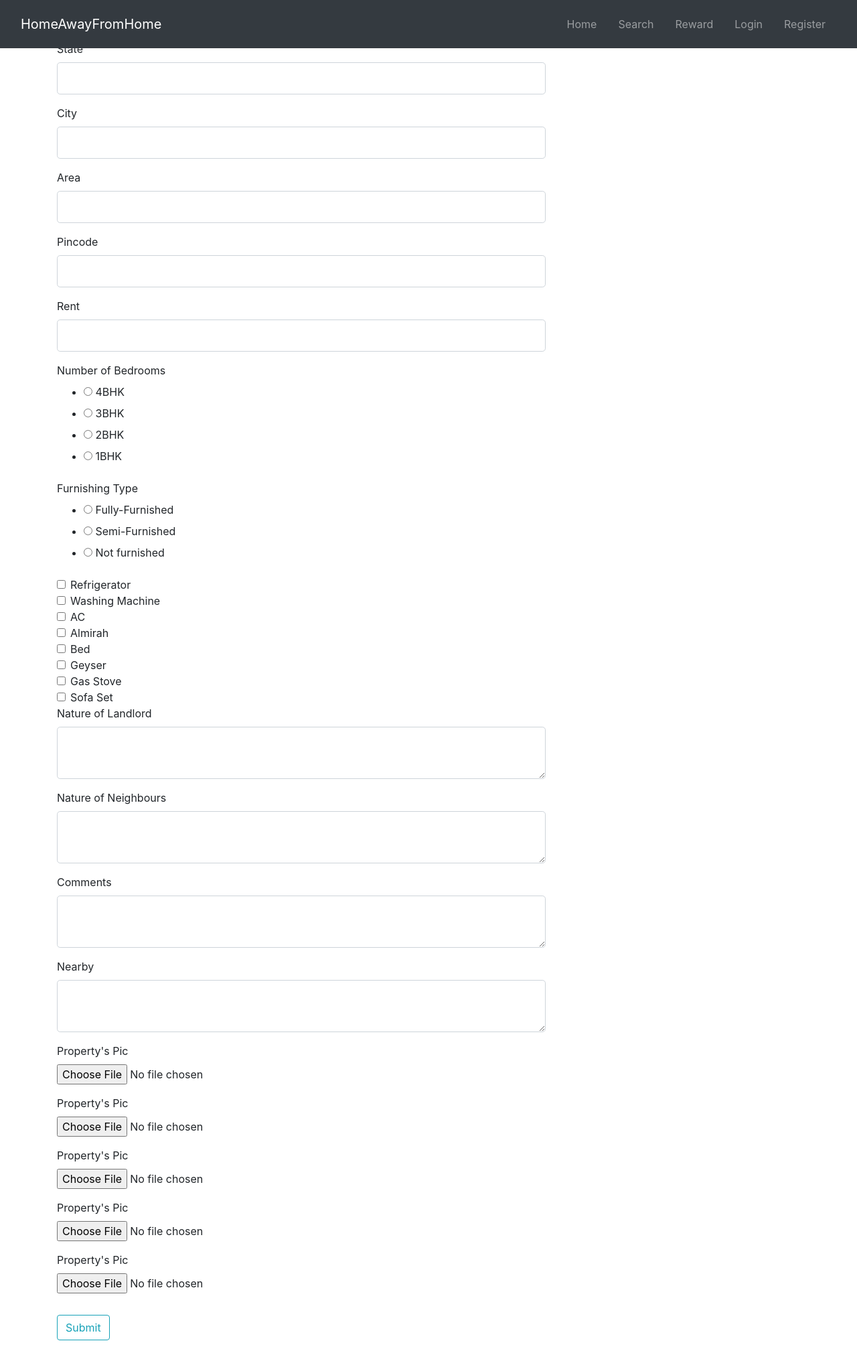
After one commit to Mind-benders-project/HomeAwayFromHomeWesbite, a Flask app: page /post in a window 1280 px wide. The commit adds this page. Shown: the whole page at 67% size. Run offline with Flask 2, Linux system fonts and the light colour scheme; some libraries are stand-ins or nearby versions.

Commit message:
Post Database Left Layout Done

```diff
--- a/forms.py
+++ b/forms.py
@@ -1,5 +1,6 @@
 from flask_wtf import FlaskForm
-from wtforms import StringField, PasswordField, SubmitField, BooleanField, RadioField, DateField, ValidationError
+from wtforms import StringField, PasswordField, SubmitField, BooleanField, RadioField, DateField, ValidationError, IntegerField, TextAreaField
+from flask_wtf.file import FileField,FileAllowed
 from wtforms.validators import DataRequired, Length, Email, EqualTo , Regexp
 from __main__ import User
 
@@ -34,3 +35,32 @@ class RegistrationForm(FlaskForm):
         user = User.query.filter_by(email=email.data).first()
         if user:
             raise ValidationError('Account with that email already exists')
+
+
+
+class Post_info(FlaskForm):
+    state = StringField('State', validators=[DataRequired()])
+    city = StringField('City', validators=[DataRequired()])
+    area = StringField('Area', validators=[DataRequired()])
+    pincode = IntegerField('Pincode', validators=[DataRequired()])
+    rent = IntegerField('Rent', validators=[DataRequired()])
+    no_of_bedrooms = RadioField('Number of Bedrooms', choices=[(4,'4BHK'),(3,'3BHK'),(2,'2BHK'),(1,'1BHK')] , validators=[DataRequired()])
+    furnishing_type = RadioField('Furnishing Type', choices=[(2,'Fully-Furnished'),(1,'Semi-Furnished'),(0,'Not furnished')] , validators=[DataRequired()])
+    refrigerator = BooleanField('Refrigerator')
+    washing_machine = BooleanField('Washing Machine')
+    ac = BooleanField('AC')
+    almirah = BooleanField('Almirah')
+    bed = BooleanField('Bed')
+    geyser = BooleanField('Geyser')
+    gas_stove = BooleanField('Gas Stove')
+    sofa = BooleanField('Sofa Set')
+    landloard_nature = TextAreaField('Nature of Landlord',validators=[DataRequired(), Length(min=2, max=200)])
+    neighbours_nature = TextAreaField('Nature of Neighbours',validators=[Length(min=2, max=200)])
+    comments = TextAreaField('Comments',validators=[Length(min=2, max=200)])
+    nearby = TextAreaField('Nearby',validators=[DataRequired(), Length(min=2, max=200)])
+    picture1 = FileField("Property's Pic", validators=[DataRequired(), FileAllowed(['jpg','png','jpeg'])])
+    picture2 = FileField("Property's Pic", validators=[FileAllowed(['jpg','png','jpeg'])])
+    picture3 = FileField("Property's Pic", validators=[FileAllowed(['jpg','png','jpeg'])])
+    picture4 = FileField("Property's Pic", validators=[FileAllowed(['jpg','png','jpeg'])])
+    picture5 = FileField("Property's Pic", validators=[FileAllowed(['jpg','png','jpeg'])])
+    submit = SubmitField('Submit')
--- a/main.py
+++ b/main.py
@@ -1,4 +1,7 @@
-from flask import Flask, render_template, url_for, flash, redirect
+import os
+import secrets
+from PIL import Image
+from flask import Flask, render_template, url_for, flash, redirect, request
 from datetime import datetime
 from flask_sqlalchemy import SQLAlchemy
 from flask_bcrypt import Bcrypt
@@ -11,6 +14,8 @@ app.config['SQLALCHEMY_DATABASE_URI'] = 'sqlite:///data.db'
 db = SQLAlchemy(app)
 bcrypt = Bcrypt(app)
 login_manager = LoginManager(app)
+login_manager.login_view = 'login'
+login_manager.login_message_category = 'info'
 
 @login_manager.user_loader
 def load_user(user_id):
@@ -75,6 +80,8 @@ class Post(db.Model):
 
     def __repr__(self):
         return f"Post('{self.title}', '{self.date_posted}')"
+
+
 @app.route("/")
 @app.route("/home")
 def home():
@@ -85,9 +92,12 @@ def home():
 def search():
     return render_template('search.html')
 
-from forms import RegistrationForm, LoginForm
+from forms import RegistrationForm, LoginForm,Post_info
 @app.route("/register", methods=['GET', 'POST'])
 def register():
+    if current_user.is_authenticated:
+        return redirect(url_for('home'))
+
     form = RegistrationForm()
     if form.validate_on_submit():
         encrypted_password = bcrypt.generate_password_hash(form.password.data).decode('utf-8')
@@ -101,17 +111,75 @@ def register():
 
 @app.route("/login", methods=['GET', 'POST'])
 def login():
+    if current_user.is_authenticated:
+        return redirect(url_for('home'))
     form = LoginForm()
     if form.validate_on_submit():
         user = User.query.filter_by(email=form.email.data).first()
         if user and bcrypt.check_password_hash(user.password,form.password.data):
             login_user(user,remember=True)
-            return redirect(url_for('home'))
+            next_page = request.args.get('next')
+            return redirect(next_page) if next_page else redirect(url_for('home'))
         else:
             flash('Login Unsuccessful. Incorrect email or password', 'danger')
     return render_template('login.html', form=form)
 
 
 
+@app.route("/logout", methods=['GET', 'POST'])
+def logout():
+    logout_user()
+    return redirect(url_for('home'))
+
+
+@app.route("/profile", methods=['GET', 'POST'])
+@login_required
+def profile():
+    return render_template('profile.html', title='Account')
+
+
+def save_picture(form_picture):
+    random_hex = secrets.token_hex(8)
+    _, f_ext = os.path.splitext(form_picture.filename)
+    picture_fn = random_hex + f_ext
+    picture_path = os.path.join(app.root_path, 'static/profile_pics', picture_fn)
+
+    output_size = (125, 125)
+    i = Image.open(form_picture)
+    i.thumbnail(output_size)
+    i.save(picture_path)
+
+    return picture_fn
+
+
+
+@app.route("/post", methods=['GET', 'POST'])
+def post():
+    form = Post_info()
+    if form.validate_on_submit():
+        if form.picture1.data:
+            picture_file = save_picture(form.picture1.data)
+            current_user.image1 = picture_file
+        if form.picture2.data:
+            picture_file = save_picture(form.picture2.data)
+            current_user.image2 = picture_file
+        if form.picture3.data:
+            picture_file = save_picture(form.picture3.data)
+            current_user.image3 = picture_file
+        if form.pictur4.data:
+            picture_file = save_picture(form.picture4.data)
+            current_user.image4 = picture_file
+        if form.picture5.data:
+            picture_file = save_picture(form.picture5.data)
+            current_user.image5 = picture_file
+
+            flash('Your post posted successfully!', 'success')
+            return redirect(url_for('#'))
+
+    return render_template('post.html', form=form)
+
+
+
+
 if __name__ == '__main__':
     app.run(debug=True)
--- a/templates/layout.html
+++ b/templates/layout.html
@@ -31,13 +31,35 @@
                         <li class = "nav-link">
 
                             <a class="nav-link" href="{{ url_for('search') }}">Search</a>  </li>
+
                         <li class = "nav-link">
 
+                            <a class="nav-link" href="{{ url_for('search') }}">Reward</a>  </li>
+
+
+                        {% if current_user.is_authenticated %}
+
+                            <li class = "nav-link">
+
+                            <a class="nav-link" href="{{ url_for('post') }}">Post</a>  </li>
+                            <li class = "nav-link">
+
+                            <a class="nav-link" href="{{ url_for('profile') }}">Profile</a>  </li>
+                            <li class = "nav-link">
+
+                            <a class="nav-link" href="{{ url_for('logout') }}">Logout</a>
+                            </li>
+                        {% else %}
+
+                            <li class = "nav-link">
+
                             <a class="nav-link" href="{{ url_for('login') }}">Login</a>  </li>
-                        <li class = "nav-link">
+                            <li class = "nav-link">
 
                             <a class="nav-link" href="{{ url_for('register') }}">Register</a>
-                        </li>
+                            </li>
+
+                        {% endif %}
 
                     </ul>
                 </div>
--- /dev/null
+++ b/templates/post.html
@@ -0,0 +1,253 @@
+{% extends "layout.html" %}
+{% block content %}
+    <div class="content-section">
+        <form method="POST" action="" enctype="mutliport/form-data">
+            {{ form.hidden_tag() }}
+            <fieldset class="form-group">
+                <legend class="border-bottom mb-4">Post</legend>
+                <div class="form-group">
+                    {{ form.state.label(class="form-control-label") }}
+
+                    {% if form.state.errors %}
+                        {{ form.state(class="form-control form-control-lg is-invalid") }}
+                        <div class="invalid-feedback">
+                            {% for error in form.state.errors %}
+                                <span>{{ error }}</span>
+                            {% endfor %}
+                        </div>
+                    {% else %}
+                        {{ form.state(class="form-control form-control-lg") }}
+                    {% endif %}
+                </div>
+                <div class="form-group">
+                    {{ form.city.label(class="form-control-label") }}
+
+                    {% if form.city.errors %}
+                        {{ form.city(class="form-control form-control-lg is-invalid") }}
+                        <div class="invalid-feedback">
+                            {% for error in form.city.errors %}
+                                <span>{{ error }}</span>
+                            {% endfor %}
+                        </div>
+                    {% else %}
+                        {{ form.city(class="form-control form-control-lg") }}
+                    {% endif %}
+                </div>
+                <div class="form-group">
+                    {{ form.area.label(class="form-control-label") }}
+
+                    {% if form.area.errors %}
+                        {{ form.area(class="form-control form-control-lg is-invalid") }}
+                        <div class="invalid-feedback">
+                            {% for error in form.area.errors %}
+                                <span>{{ error }}</span>
+                            {% endfor %}
+                        </div>
+                    {% else %}
+                        {{ form.area(class="form-control form-control-lg") }}
+                    {% endif %}
+                </div>
+                <div class="form-group">
+                    {{ form.pincode.label(class="form-control-label") }}
+
+                    {% if form.pincode.errors %}
+                        {{ form.pincode(class="form-control form-control-lg is-invalid") }}
+                        <div class="invalid-feedback">
+                            {% for error in form.pincode.errors %}
+                                <span>{{ error }}</span>
+                            {% endfor %}
+                        </div>
+                    {% else %}
+                        {{ form.pincode(class="form-control form-control-lg") }}
+                    {% endif %}
+                </div>
+                <div class="form-group">
+                    {{ form.rent.label(class="form-control-label") }}
+
+                    {% if form.rent.errors %}
+                        {{ form.rent(class="form-control form-control-lg is-invalid") }}
+                        <div class="invalid-feedback">
+                            {% for error in form.rent.errors %}
+                                <span>{{ error }}</span>
+                            {% endfor %}
+                        </div>
+                    {% else %}
+                        {{ form.rent(class="form-control form-control-lg") }}
+                    {% endif %}
+                </div>
+                <div class="form-group">
+                    {{ form.no_of_bedrooms.label() }}
+
+                    {% if form.no_of_bedrooms.errors %}
+                        {{ form.no_of_bedrooms(class="is-invalid") }}
+                        <div class="invalid-feedback">
+                            {% for error in form.no_of_bedrooms.errors %}
+                                <span>{{ error }}</span>
+                            {% endfor %}
+                        </div>
+                    {% else %}
+                        {{ form.no_of_bedrooms() }}
+                    {% endif %}
+                </div>
+                <div class="form-group">
+                    {{ form.furnishing_type.label() }}
+
+                    {% if form.furnishing_type.errors %}
+                        {{ form.furnishing_type(class="is-invalid") }}
+                        <div class="invalid-feedback">
+                            {% for error in form.furnishing_type.errors %}
+                                <span>{{ error }}</span>
+                            {% endfor %}
+                        </div>
+                    {% else %}
+                        {{ form.furnishing_type() }}
+                    {% endif %}
+                </div>
+                <div class="form-check">
+                    {{ form.refrigerator(class="form-check-input") }}
+                    {{ form.refrigerator.label(class="form-check-label") }}
+                </div>
+                <div class="form-check">
+                    {{ form.washing_machine(class="form-check-input") }}
+                    {{ form.washing_machine.label(class="form-check-label") }}
+                </div>
+                <div class="form-check">
+                    {{ form.ac(class="form-check-input") }}
+                    {{ form.ac.label(class="form-check-label") }}
+                </div>
+                <div class="form-check">
+                    {{ form.almirah(class="form-check-input") }}
+                    {{ form.almirah.label(class="form-check-label") }}
+                </div>
+                <div class="form-check">
+                    {{ form.bed(class="form-check-input") }}
+                    {{ form.bed.label(class="form-check-label") }}
+                </div>
+                <div class="form-check">
+                    {{ form.geyser(class="form-check-input") }}
+                    {{ form.geyser.label(class="form-check-label") }}
+                </div>
+                <div class="form-check">
+                    {{ form.gas_stove(class="form-check-input") }}
+                    {{ form.gas_stove.label(class="form-check-label") }}
+                </div>
+                <div class="form-check">
+                    {{ form.sofa(class="form-check-input") }}
+                    {{ form.sofa.label(class="form-check-label") }}
+                </div>
+
+
+                <div class="form-group">
+                    {{ form.landloard_nature.label(class="form-control-label") }}
+
+                    {% if form.landloard_nature.errors %}
+                        {{ form.landloard_nature(class="form-control form-control-lg is-invalid") }}
+                        <div class="invalid-feedback">
+                            {% for error in form.landloard_nature.errors %}
+                                <span>{{ error }}</span>
+                            {% endfor %}
+                        </div>
+                    {% else %}
+                        {{ form.landloard_nature(class="form-control form-control-lg") }}
+                    {% endif %}
+                </div>
+                <div class="form-group">
+                    {{ form.neighbours_nature.label(class="form-control-label") }}
+
+                    {% if form.neighbours_nature.errors %}
+                        {{ form.neighbours_nature(class="form-control form-control-lg is-invalid") }}
+                        <div class="invalid-feedback">
+                            {% for error in form.neighbours_nature.errors %}
+                                <span>{{ error }}</span>
+                            {% endfor %}
+                        </div>
+                    {% else %}
+                        {{ form.neighbours_nature(class="form-control form-control-lg") }}
+                    {% endif %}
+                </div>
+                <div class="form-group">
+                    {{ form.comments.label(class="form-control-label") }}
+
+                    {% if form.comments.errors %}
+                        {{ form.comments(class="form-control form-control-lg is-invalid") }}
+                        <div class="invalid-feedback">
+                            {% for error in form.comments.errors %}
+                                <span>{{ error }}</span>
+                            {% endfor %}
+                        </div>
+                    {% else %}
+                        {{ form.comments(class="form-control form-control-lg") }}
+                    {% endif %}
+                </div>
+                <div class="form-group">
+                    {{ form.nearby.label(class="form-control-label") }}
+
+                    {% if form.nearby.errors %}
+                        {{ form.nearby(class="form-control form-control-lg is-invalid") }}
+                        <div class="invalid-feedback">
+                            {% for error in form.nearby.errors %}
+                                <span>{{ error }}</span>
+                            {% endfor %}
+                        </div>
+                    {% else %}
+                        {{ form.nearby(class="form-control form-control-lg") }}
+                    {% endif %}
+                </div>
+
+
+
+
+                <div class="form-group">
+                    {{ form.picture1.label() }}
+                    {{ form.picture1(class="form-control-file") }}
+                    {% if form.picture1.errors %}
+                        {% for error in form.picture1.errors %}
+                            <span class="text-danger">{{ error }}</span></br>
+                        {% endfor %}
+                    {% endif %}
+                </div>
+                <div class="form-group">
+                    {{ form.picture2.label() }}
+                    {{ form.picture2(class="form-control-file") }}
+                    {% if form.picture2.errors %}
+                        {% for error in form.picture2.errors %}
+                            <span class="text-danger">{{ error }}</span></br>
+                        {% endfor %}
+                    {% endif %}
+                </div>
+                <div class="form-group">
+                    {{ form.picture3.label() }}
+                    {{ form.picture3(class="form-control-file") }}
+                    {% if form.picture3.errors %}
+                        {% for error in form.picture3.errors %}
+                            <span class="text-danger">{{ error }}</span></br>
+                        {% endfor %}
+                    {% endif %}
+                </div>
+                <div class="form-group">
+                    {{ form.picture4.label() }}
+                    {{ form.picture4(class="form-control-file") }}
+                    {% if form.picture4.errors %}
+                        {% for error in form.picture4.errors %}
+                            <span class="text-danger">{{ error }}</span></br>
+                        {% endfor %}
+                    {% endif %}
+                </div>
+                <div class="form-group">
+                    {{ form.picture5.label() }}
+                    {{ form.picture5(class="form-control-file") }}
+                    {% if form.picture5.errors %}
+                        {% for error in form.picture5.errors %}
+                            <span class="text-danger">{{ error }}</span></br>
+                        {% endfor %}
+                    {% endif %}
+                </div>
+
+            </fieldset>
+            <div class="form-group">
+                {{ form.submit(class="btn btn-outline-info") }}
+            </div>
+        </form>
+    </div>
+
+{% endblock content %}
--- /dev/null
+++ b/templates/profile.html
@@ -0,0 +1 @@
+account.html
--- a/templates/register.html
+++ b/templates/register.html
@@ -85,17 +85,17 @@
                     {% endif %}
                 </div>
                 <div class="form-group">
-                    {{ form.role.label(class="form-control-label") }}
+                    {{ form.role.label() }}
 
                     {% if form.role.errors %}
-                        {{ form.role(class="form-control form-control-lg is-invalid") }}
+                        {{ form.role(class="is-invalid") }}
                         <div class="invalid-feedback">
                             {% for error in form.role.errors %}
                                 <span>{{ error }}</span>
                             {% endfor %}
                         </div>
                     {% else %}
-                        {{ form.role(class="form-control form-control-lg") }}
+                        {{ form.role() }}
                     {% endif %}
                 </div>
 
```
